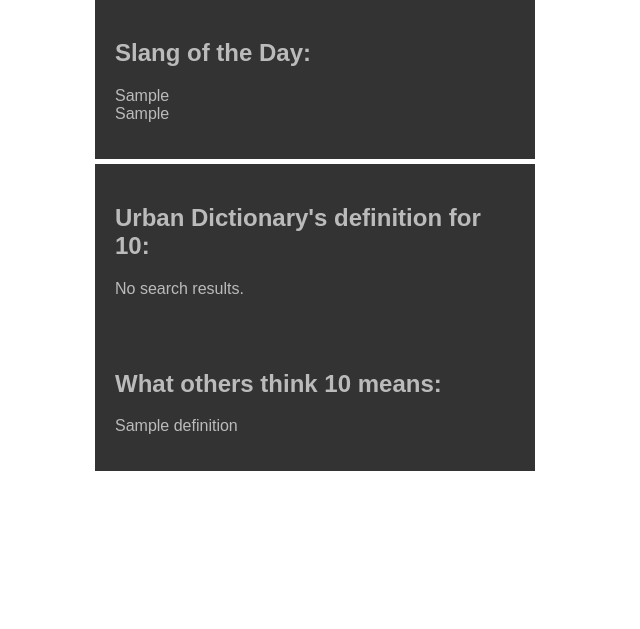
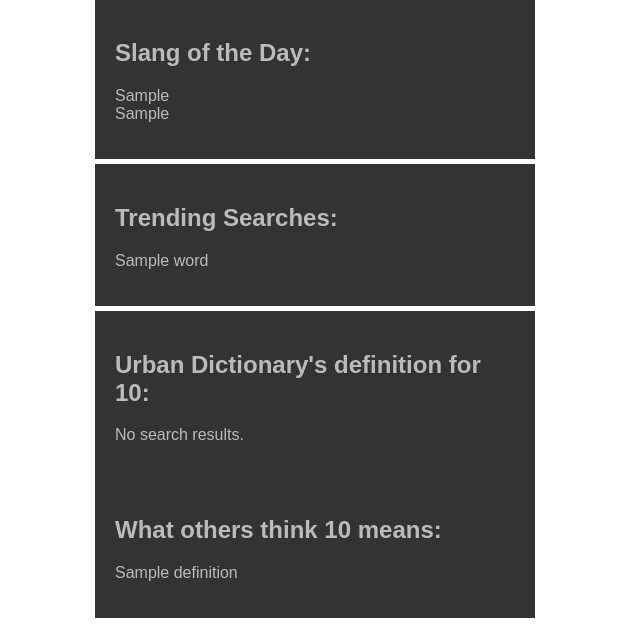
Before and after one commit to iamthenmam/team-kiss, a Python web app: template our-app/templates/home.html in a window 1280 px wide. Shown: the part 171-800 px from the top of the page, without its empty margins (0-640 px from the left). Run offline with Jinja, Linux system fonts and the light colour scheme; the template is opened without the code that fills it: most values are stand-ins (such as "Sample title", 1, 10 or a date in 2020); some libraries are stand-ins or nearby versions.

Commit message:
added trending searches

```diff
--- a/our-app/static/styles.css
+++ b/our-app/static/styles.css
@@ -45,7 +45,7 @@ form {
   margin: 0px;
 }
 
-#results, #slang_of_the_day {
+#results, #slang_of_the_day, #trending {
   position: relative;
   background: #333333;
   padding: 20px;
--- a/our-app/templates/home.html
+++ b/our-app/templates/home.html
@@ -17,13 +17,21 @@
         </form>
       </div>
 
-      <div id ="slang_of_the_day">
+      <div id="slang_of_the_day">
         <h2> Slang of the Day: </h2>
         <p>
           {{todays_word}} <br>
           {{todays_def}}
         </p>
       </div>
+
+      <div id="trending">
+        <h2>Trending Searches:</h2>
+        {% for item in trending %}
+          <p>{{item.word}}</p>
+        {% endfor %}
+      </div>
+
       <div id="results">
         <h2>Urban Dictionary's definition for {{word_searched}}:</h2>
         {% if search_def|length == 0 %}
```
Also changed, not shown: our-app/main.py (+25 -2 lines).
